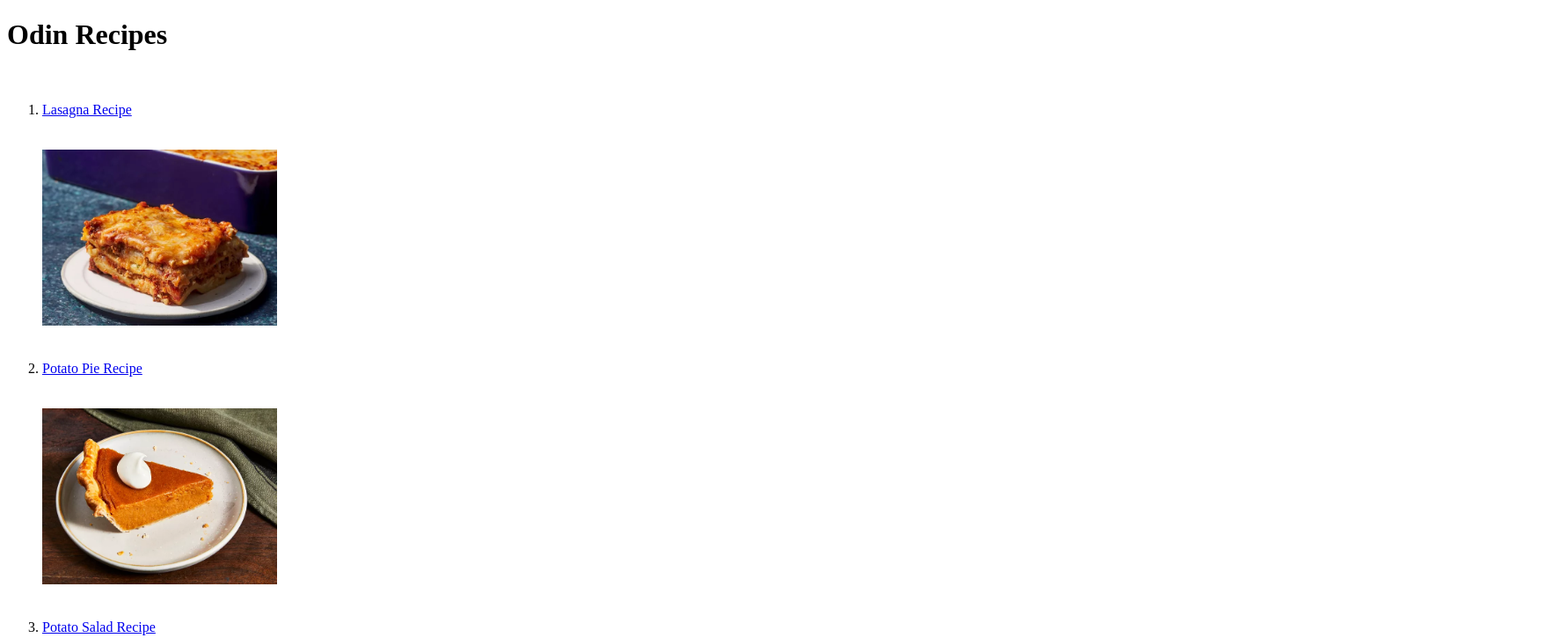
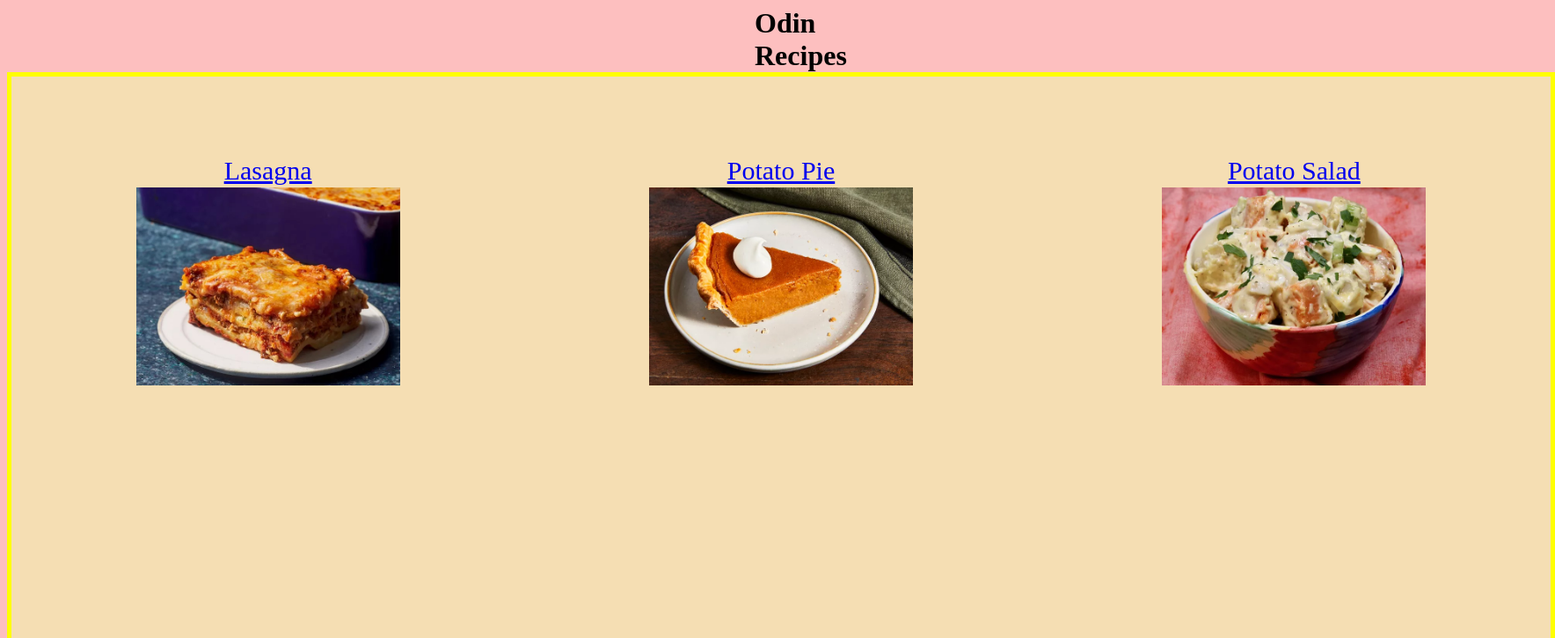
Before and after one commit to FulkorRain/odin-recipes, a plain HTML site: page index.html in a window 1280 px wide. Shown: the top 725 px of the page at 88% size, 1768 px wide, since content can reach past the window. Drawn offline with Linux system fonts and the light colour scheme.

Commit message:
HTML Code refactored, CSS has been added. So far only basics

```diff
--- a/index.html
+++ b/index.html
@@ -4,32 +4,33 @@
     <head>
         <meta charset="UTF-8">
         <title>Odin Recipes Project</title>
+        <link rel="stylesheet" href="styles.css">
     </head>
 
-    <body>
-        <h1>Odin Recipes</h1>
-        <ol>
-        <br>
-        <br>
-        <li><a href="recipes/lasagna.html">Lasagna Recipe</a></li>
-        <br>
-        <br>
+    <body style="background-color: rgb(253, 191, 191);">
+        <h1 style="margin: 0px 850px">Odin Recipes</h1>
+        <div class="mainpaper">
+
+
+        <div class="panel">
+        <a href="recipes/lasagna.html"><p>Lasagna</p></a>
         <a href="recipes/lasagna.html"><img src="images/lasagna.jpg" height="200"></a>
-        <br>
-        <br>
-        <br>
-        <li><a href="recipes/potato pie.html">Potato Pie Recipe</a></li>
-        <br>
-        <br>
+        </div>
+
+
+        <div class="panel">
+        <a href="recipes/potato pie.html"><p>Potato Pie</p></a>
         <a href="recipes/potato pie.html"><img src="images/potato_pie.png" height="200"></a>
-        <br>
-        <br>
-        <br>
-        <li><a href="recipes/potato salad.html">Potato Salad Recipe</a></li>
-        <br>
-        <br>
+        </div>
+
+
+        <div class="panel">
+        <a  href="recipes/potato salad.html"><p>Potato Salad</p></a>
         <a href="recipes/potato salad.html"><img src="images/potato_salad.png" height="200"></a>
-        </ol>
+        </div>
+
+
+        </div>
     </body>
 
 </html>
--- /dev/null
+++ b/styles.css
@@ -0,0 +1,29 @@
+div.mainpaper{
+    background-color:wheat;
+    border: yellow solid;
+    border-width: 5px;
+    width:1750px;
+    margin: auto auto;
+    height: 850px;
+    display: flex;
+    justify-content: space-around;
+    align-items: flex-start;
+    padding-top: 50px;
+}
+
+div.panel{
+  padding: 10px;
+  width: 300px;
+  height:auto;
+  text-align: center;
+}
+
+div.panel img {
+    width: 100%;
+    height: auto;
+}
+
+div.panel p {
+    font-size: 30px;
+    margin-bottom: 2px;
+}
```
